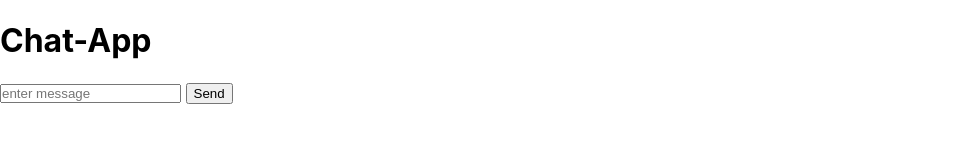
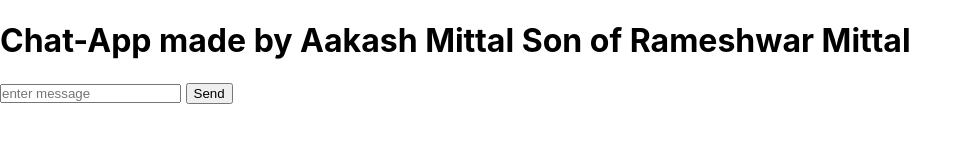
Before and after one commit to Hasan99722/chat-app, a website: page public/index.html in a window 1280 px wide. Shown: the whole page, without its empty margins (0-972 px from the left). Drawn offline with nearby package versions, Linux system fonts and the light colour scheme; no server answers.

Commit message:
Update index.html

```diff
--- a/public/index.html
+++ b/public/index.html
@@ -16,7 +16,7 @@
     </style>
   </head>
   <body>
-    <h1>Chat-App</h1>
+    <h1>Chat-App made by Aakash Mittal Son of Rameshwar Mittal</h1>
 
       <input type="text" id="messages" placeholder="enter message" />
       <button id="sendbtn">Send</button>
```
